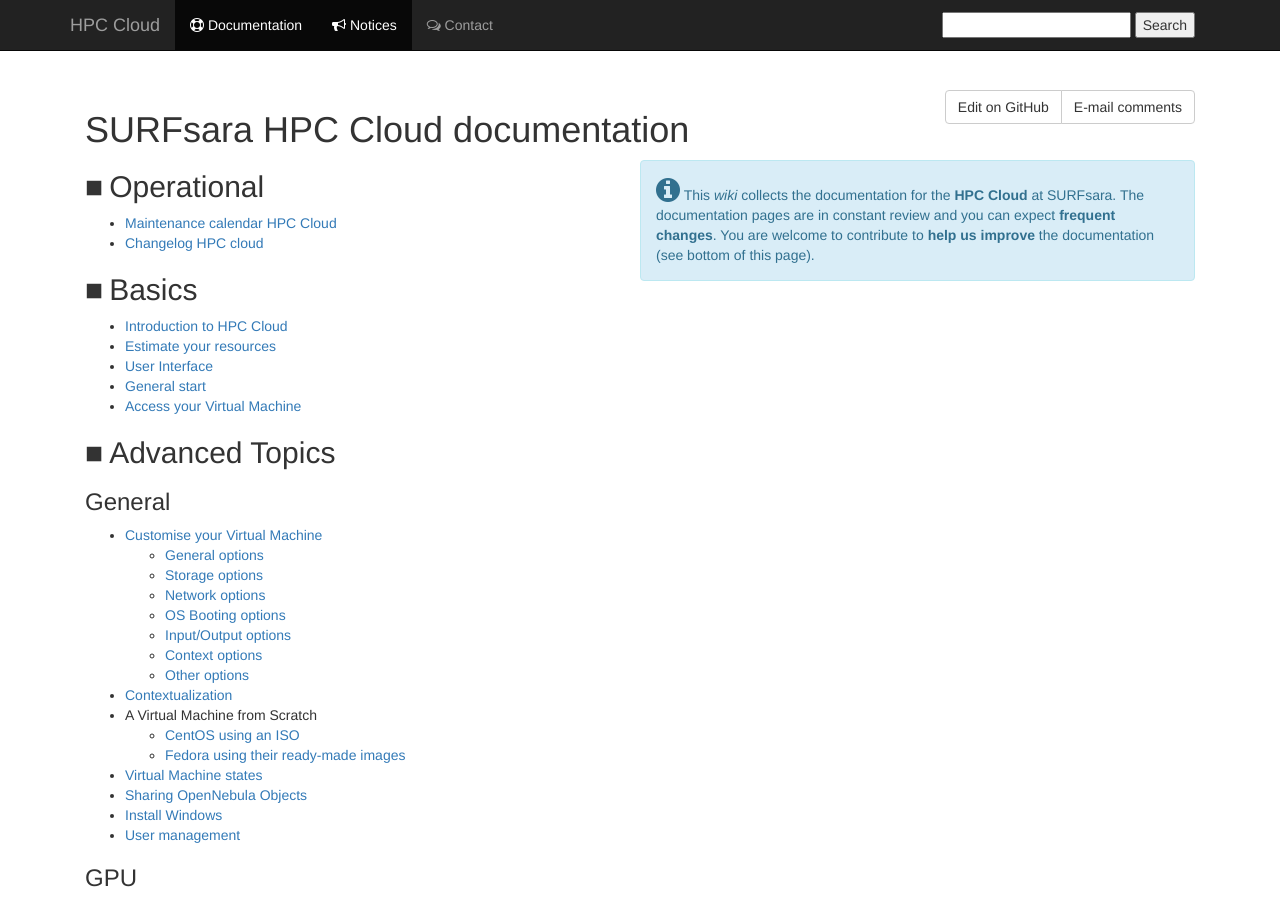
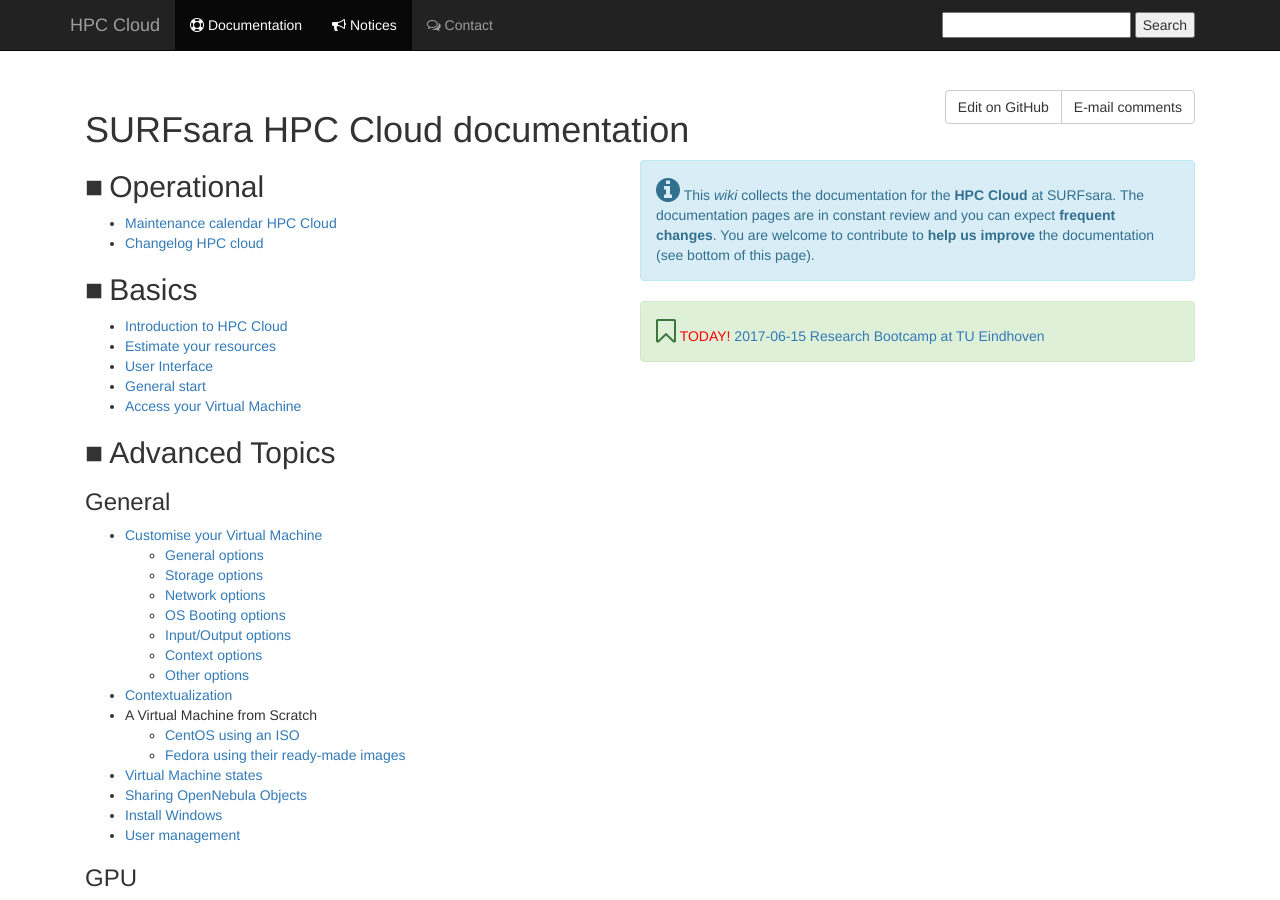
Before and after one commit to sara-nl/clouddocs, a Jekyll site: the page built from index.markdown, in a window 1280 px wide and 900 px high. Built offline with Jekyll 4.4.1, drawn with Linux system fonts in a browser that asks for light colours; nearby versions of some CDN libraries; our own code applies the rules of GitHub Pages for plain Markdown files.

Commit message:
Link for today @ TU/e

```diff
--- a/index.markdown
+++ b/index.markdown
@@ -9,9 +9,9 @@
 This _wiki_ collects the documentation for the **HPC Cloud** at SURFsara. The documentation pages are in constant review and you can expect **frequent changes**. You are welcome to contribute to **help us improve** the documentation (see bottom of this page).
 </div>
 
-<div style="display:none;" class="alert alert-success" markdown="1">
+<div class="alert alert-success" markdown="1">
 <i class="fa fa-bookmark-o fa-2x" aria-hidden="true"></i>
-<span style="color:red;">TODAY!</span> [2017-03-30 & 31 UNESCO-IHE symposium](uihe-20170330/index)
+<span style="color:red;">TODAY!</span> [2017-06-15 Research Bootcamp at TU Eindhoven](bootcamp-20170615/index)
 </div>
 
 <div style="display:none;" class="alert alert-success" markdown="1">
```
